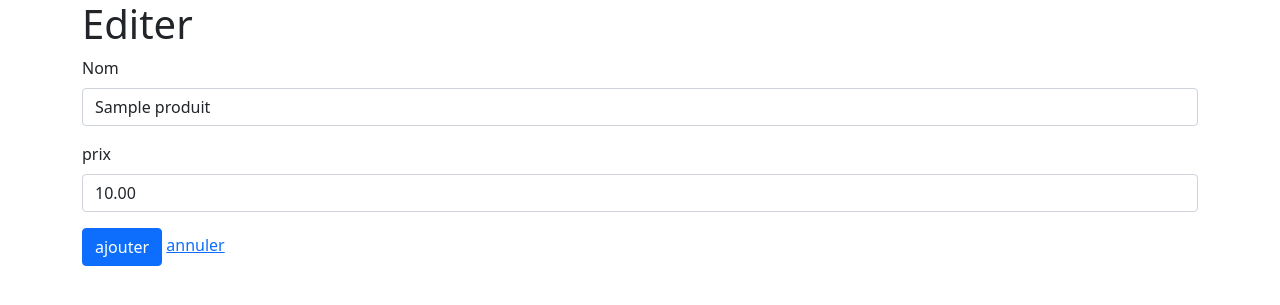
After one commit to GauthierY/phpmysql-crud, a PHP site: page /editer.php?id=1 in a window 1280 px wide. The commit adds this page. Shown: the top 305 px of the page. Run offline with PHP 8.4, Linux system fonts and the light colour scheme; tables that the repository leaves empty hold one stand-in row (values such as "Sample post").

Commit message:
afficher la page edite

```diff
--- /dev/null
+++ b/editer.php
@@ -0,0 +1,48 @@
+<?php
+ include_once("classe/Crud.php");
+ $crud = new Crud();
+
+ // recuperer l'id dans url
+ $id = $crud->escape_string($_GET["id"]);
+ $produit = $crud->getData("select * from produit WHERE id = $id");
+ foreach ($produit as $item) {
+    $nom = $item['nom'];
+    $prix = $item['prix'];
+}
+?>
+
+<!DOCTYPE html>
+<html lang="en">
+
+<head>
+    <meta charset="UTF-8">
+    <meta http-equiv="X-UA-Compatible" content="IE=edge">
+    <meta name="viewport" content="width=device-width, initial-scale=1.0">
+    <link href="https://cdn.jsdelivr.net/npm/bootstrap@5.1.3/dist/css/bootstrap.min.css" rel="stylesheet" integrity="sha384-1BmE4kWBq78iYhFldvKuhfTAU6auU8tT94WrHftjDbrCEXSU1oBoqyl2QvZ6jIW3" crossorigin="anonymous">
+    <title>Document</title>
+</head>
+
+<body>
+    <div class="container">
+        <div class="row">
+            <div class="col"><h1>Editer</h1>
+
+                <form method="post" action="post.php">
+                    <div class="mb-3">
+                        <label  class="form-label">Nom</label>
+                        <input type="text" value="<?php echo $nom?>" name="nomProduit" class="form-control">
+                    </div>
+                    <div class="mb-3">
+                        <label  class="form-label">prix</label>
+                        <input type="number" value="<?php echo $prix?>" name="prixProduit" class="form-control">
+                    </div>
+                    <button type="submit" name="tintin" class="btn btn-primary">ajouter</button>
+                    <a href="index.php">annuler</a>
+                </form>
+            </div>
+        </div>
+    </div>
+    <script src="https://cdn.jsdelivr.net/npm/bootstrap@5.1.3/dist/js/bootstrap.bundle.min.js" integrity="sha384-ka7Sk0Gln4gmtz2MlQnikT1wXgYsOg+OMhuP+IlRH9sENBO0LRn5q+8nbTov4+1p" crossorigin="anonymous"></script>
+</body>
+
+</html>
--- a/index.php
+++ b/index.php
@@ -18,6 +18,7 @@ $listeDesProduits = $crud->getData($query);
     <title>Document</title>
 </head>
 <body>
+
     <div class="container">
         <div class="row">
             <div class="col">
@@ -44,6 +45,7 @@ $listeDesProduits = $crud->getData($query);
         echo "<th>".$produit['id']."</th>";
         echo "<td>".$produit['nom']."</td>";
         echo "<td>".$produit['prix']."</td>";
+        echo "<td><a href=\"editer.php?id=$produit[id]\">Edit</a> | <a href=\"delete.php?id=$produit[id]\" onClick=\"return confirm('Are you sure you want to delete?')\">Delete</a></td>";
         echo "</tr>";
     }
     ?>
```
